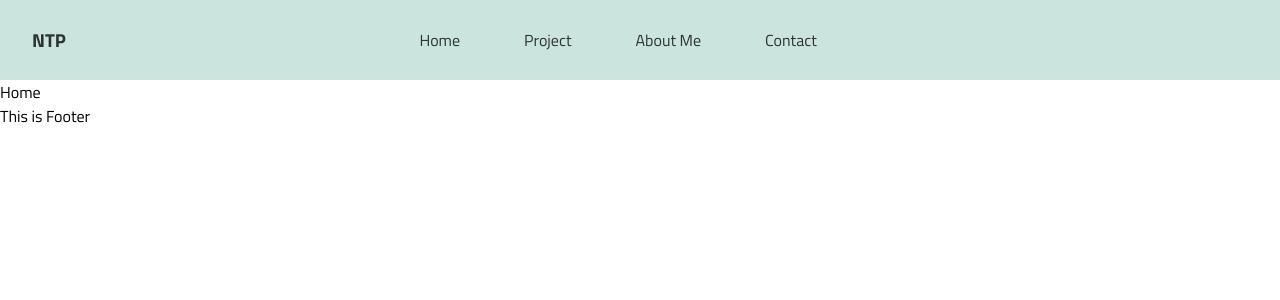
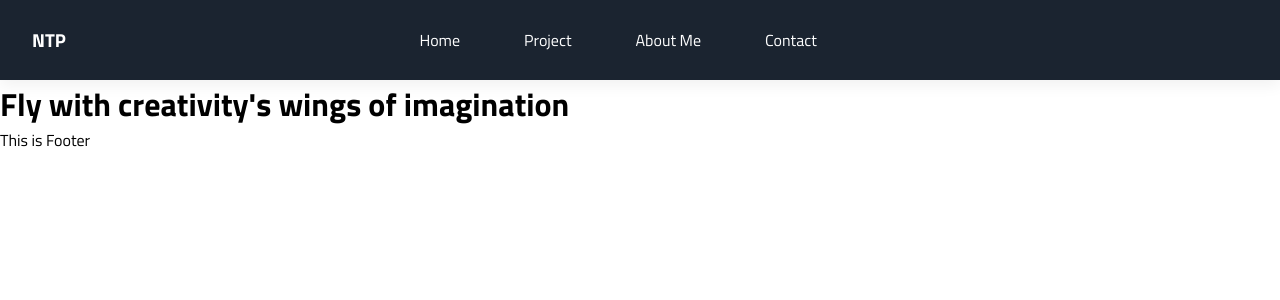
Before and after one commit to phatnguyen9722/tanphat97, a React (Create React App) app: page /home in a window 1280 px wide. Shown: the top 300 px of the page. Built offline with nearby package versions, Linux system fonts and the light colour scheme.

Commit message:
add new color for header

```diff
--- a/src/index.css
+++ b/src/index.css
@@ -8,9 +8,9 @@
 }
 
 :root {
-    --main-color: #CBE4DE;
+    --main-color: #1b2430;
     --main-color-light: #0E8388;
     --secondary-color: #2E4F4F;
-    --text-color: #2C3333;
-    --text-active-color: #2E4F4F;
+    --text-color: #fff;
+    --text-active-color: #F2CD5C;
 }
--- a/src/pages/Home.jsx
+++ b/src/pages/Home.jsx
@@ -1,6 +1,6 @@
 function Home() {
     return (
-        <> Home</>
+        <h1> Fly with creativity's wings of imagination</h1>
     );
 };
 
--- a/src/sass/components/_header.scss
+++ b/src/sass/components/_header.scss
@@ -6,11 +6,11 @@ header {
   padding: 0 2rem;
   background-color: $header-background-color;
   color: $header-text-color;
+  box-shadow: 0 5px 15px rgba(0, 0, 0, 0.06);
 
   @include desktop {
     .responsive_nav {
       transform: none;
-      background-color: red;
     }
   }
 
@@ -25,6 +25,7 @@ header {
 
       &:hover {
         color: $header-text-active-color;
+        font-weight: 500;
       }
 
       @include desktop {
```
